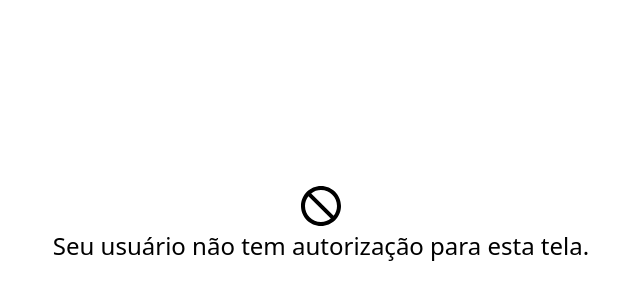
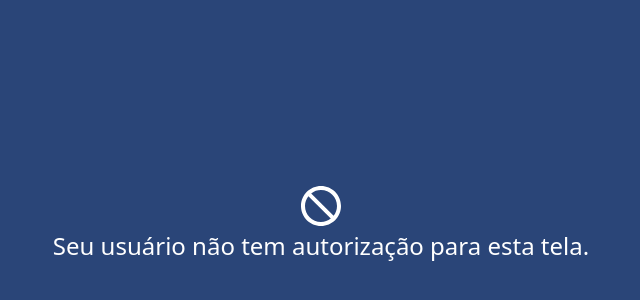
Before and after one commit to lucasccgomes/ProjectHelpTi, a React (Vite) app in the folder painelHelp/: page /nopermission in a window 1280 px wide. Shown: the part 218-518 px from the top of the page, without its empty margins (319-959 px from the left). Built offline with nearby package versions, Linux system fonts and the light colour scheme; no server answers.

Commit message:
feat:update style

```diff
--- a/painelHelp/src/index.css
+++ b/painelHelp/src/index.css
@@ -9,6 +9,11 @@
     top: 10px !important;
 }
 
+#root {
+  background-color: #2a4578 !important;
+  width: 100%;
+  height: 100vh;
+}
 
 /* Estilizando a barra de rolagem para navegadores baseados em WebKit */
 ::-webkit-scrollbar {
--- a/painelHelp/src/pages/NoPermission.jsx
+++ b/painelHelp/src/pages/NoPermission.jsx
@@ -4,7 +4,7 @@ import { MdOutlineDoNotDisturb } from "react-icons/md";
 
 const NoPermission = () => {
     return (
-        <div className='flex justify-center w-full items-center h-screen pt-20'>
+        <div className='flex justify-center w-full items-center h-screen pt-20 bg-altBlue text-white'>
             <div className='flex justify-center flex-col items-center'>
                 <MdOutlineDoNotDisturb className='text-5xl' />
                 <h1 className='lg:text-2xl text-center'>Seu usuário não tem autorização para esta tela.</h1>
--- a/painelHelp/src/pages/UserTickets.jsx
+++ b/painelHelp/src/pages/UserTickets.jsx
@@ -173,7 +173,7 @@ const UserTickets = () => {
   }
 
   return (
-    <div className="p-4 w-full pt-12 flex lg:pt-20 flex-col justify-center items-center text-gray-700">
+    <div className="p-4 w-full bg-altBlue text-white pt-12 flex lg:pt-20 flex-col justify-center items-center">
       {currentUser.cargo !== 'Supervisor' && (
         <div className='w-full flex'>
           <div className='flex items-center px-1 text-white rounded-b-xl bg-primaryBlueDark lg:hidden'>
@@ -191,7 +191,7 @@ const UserTickets = () => {
       )}
       <div className='flex flex-col lg:flex-row lg:gap-4 w-full items-center mb-4 mt-4 lg:mt-0'>
 
-        <h2 className="text-2xl w-full font-bold text-center lg:text-end text-gray-700">Meus Chamados</h2>
+        <h2 className="text-2xl w-full font-bold text-center lg:text-end text-white">Meus Chamados</h2>
         <div className="flex w-full items-center lg:justify-start justify-center gap-2">
           <button
             className=" bg-primaryBlueDark flex justify-center items-center hover:bg-secondary text-white font-bold py-2 px-4 rounded"
@@ -354,8 +354,8 @@ const UserTickets = () => {
           >
             {tickets.map(ticket => (
               <div key={ticket.id} className='gap-4'>
-                <div className="bg-primaryBlueDark text-white shadow lg:min-w-[250px] mb-4 p-4 border-2 rounded-xl">
-                  <div className="text-xl text-gray-700 bg-white font-bold uppercase rounded-b-xl -mt-5 mb-2 pb-1 text-center">
+                <div className="bg-primaryBlueDark text-white shadow-xl lg:min-w-[250px] mb-4 p-4 border border-gray-500 rounded-xl">
+                  <div className="text-xl text-white shadow-xl border border-gray-500 bg-altBlue font-bold uppercase rounded-b-xl -mt-5 mb-2 pb-1 text-center">
                     {ticket.order}
                   </div>
                   <p className={`my-1 p-1 rounded-lg text-white uppercase shadow-xl ${getStatusClass(ticket.status)}`}>
```
